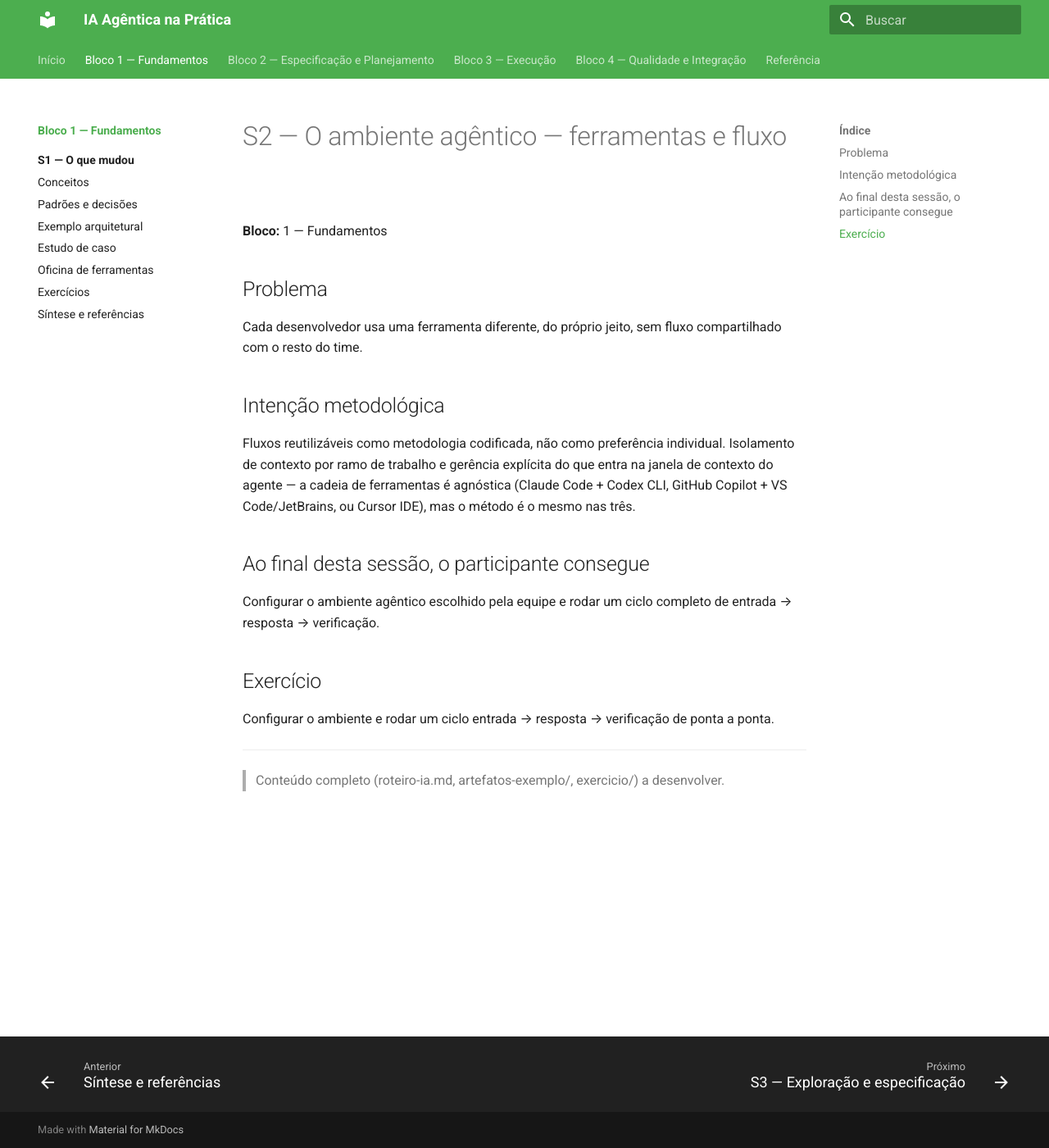
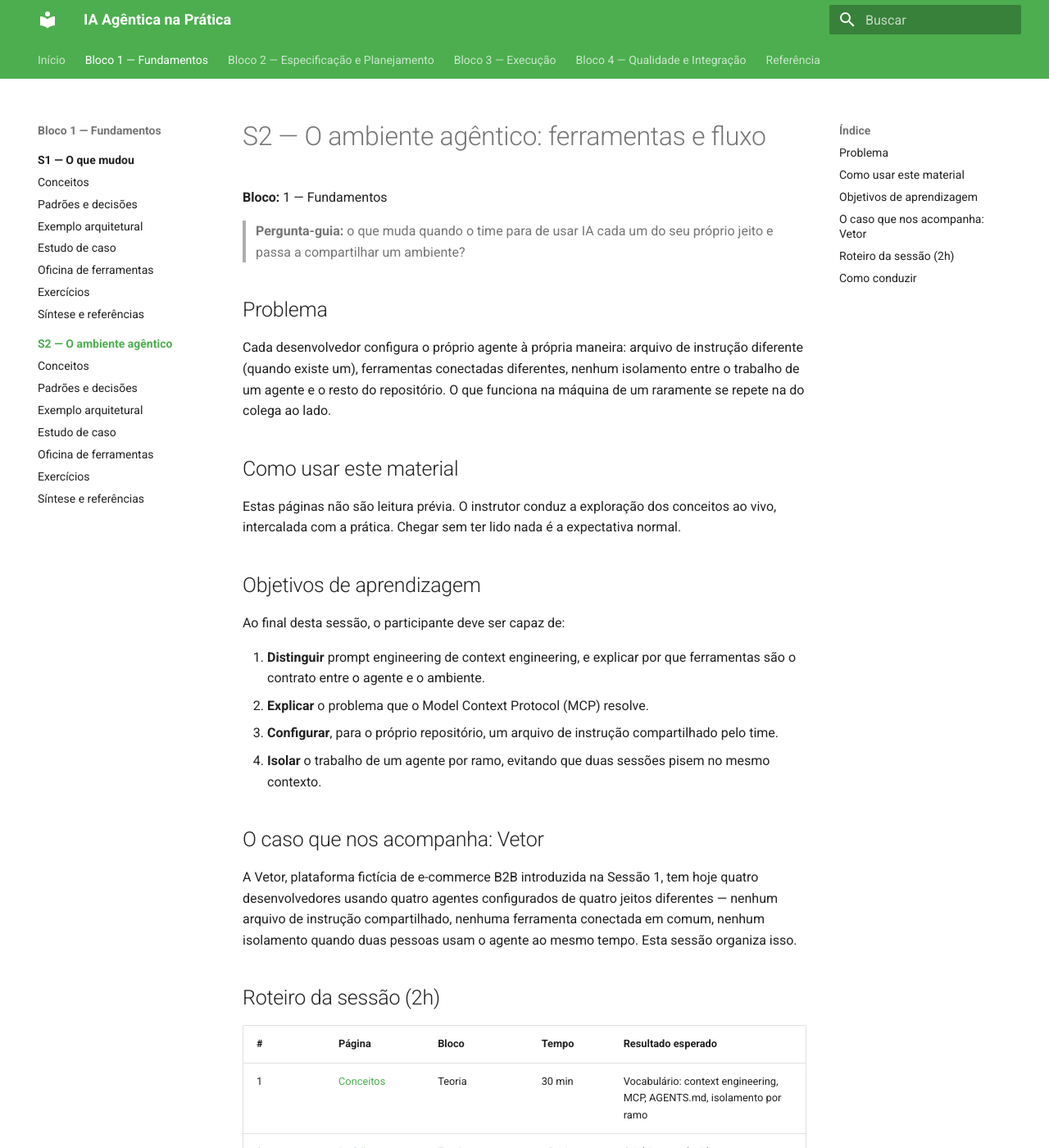
Before and after one commit to arkhibr/workshops-ia-agentica, an MkDocs documentation site: the page built from docs/sessao-02-ambiente-agentico/index.md, in a window 1280 px wide and 1400 px high. Shown: the whole window at 82% size. Built offline with MkDocs 1.6.1 and Material for MkDocs 9.7.7, drawn with Linux system fonts in a browser that asks for light colours; some of the changed text lies outside the part shown.

Commit message:
feat(s2): constrói o conteúdo completo da Sessão 2 (ambiente agêntico)
8 páginas no mesmo esqueleto validado na S1 (index, conceitos, padrões
e decisões, exemplo arquitetural, estudo de caso, oficina de
ferramentas, exercícios, síntese), com teoria fundamentada desde a
primeira versão:

- Context engineering (Anthropic, set. 2025) — evolução do prompt
  engineering, ferramentas como contrato entre agente e ambiente.
- Model Context Protocol (Anthropic, nov. 2024) — resolve o problema
  M×N de integrações entre modelos e ferramentas.
- AGENTS.md (OpenAI/Google/Cursor/Factory/Sourcegraph, ago. 2025,
  hoje sob a Agentic AI Foundation/Linux Foundation) — padrão aberto
  de arquivo de instrução, mais de 20 mil repositórios adotantes.
- Isolamento de contexto por git worktree como prática operacional.

Caso Vetor continua como fio condutor, restrito às páginas aplicadas
(exemplo arquitetural, estudo de caso, oficina, exercícios), nunca em
conceitos ou padrões e decisões. Verificação anti-cacoetes mecânica
aplicada e corrigida. mkdocs.yml atualizado com as 8 páginas aninhadas
no nav.

Co-Authored-By: Claude Sonnet 5 <noreply@anthropic.com>

```diff
--- a/docs/sessao-02-ambiente-agentico/index.md
+++ b/docs/sessao-02-ambiente-agentico/index.md
@@ -1,23 +1,47 @@
-# S2 — O ambiente agêntico — ferramentas e fluxo
+# S2 — O ambiente agêntico: ferramentas e fluxo
 
 **Bloco:** 1 — Fundamentos
 
+> **Pergunta-guia:** o que muda quando o time para de usar IA cada um do seu próprio jeito e passa a compartilhar um ambiente?
+
 ## Problema
 
-Cada desenvolvedor usa uma ferramenta diferente, do próprio jeito, sem fluxo compartilhado com o resto do time.
+Cada desenvolvedor configura o próprio agente à própria maneira: arquivo de instrução diferente (quando existe um), ferramentas conectadas diferentes, nenhum isolamento entre o trabalho de um agente e o resto do repositório. O que funciona na máquina de um raramente se repete na do colega ao lado.
 
-## Intenção metodológica
+## Como usar este material
 
-Fluxos reutilizáveis como metodologia codificada, não como preferência individual. Isolamento de contexto por ramo de trabalho e gerência explícita do que entra na janela de contexto do agente — a cadeia de ferramentas é agnóstica (Claude Code + Codex CLI, GitHub Copilot + VS Code/JetBrains, ou Cursor IDE), mas o método é o mesmo nas três.
+Estas páginas não são leitura prévia. O instrutor conduz a exploração dos conceitos ao vivo, intercalada com a prática. Chegar sem ter lido nada é a expectativa normal.
 
-## Ao final desta sessão, o participante consegue
+## Objetivos de aprendizagem
 
-Configurar o ambiente agêntico escolhido pela equipe e rodar um ciclo completo de entrada → resposta → verificação.
+Ao final desta sessão, o participante deve ser capaz de:
 
-## Exercício
+1. **Distinguir** prompt engineering de context engineering, e explicar por que ferramentas são o contrato entre o agente e o ambiente.
+2. **Explicar** o problema que o Model Context Protocol (MCP) resolve.
+3. **Configurar**, para o próprio repositório, um arquivo de instrução compartilhado pelo time.
+4. **Isolar** o trabalho de um agente por ramo, evitando que duas sessões pisem no mesmo contexto.
 
-Configurar o ambiente e rodar um ciclo entrada → resposta → verificação de ponta a ponta.
+## O caso que nos acompanha: Vetor
 
----
+A Vetor, plataforma fictícia de e-commerce B2B introduzida na Sessão 1, tem hoje quatro desenvolvedores usando quatro agentes configurados de quatro jeitos diferentes — nenhum arquivo de instrução compartilhado, nenhuma ferramenta conectada em comum, nenhum isolamento quando duas pessoas usam o agente ao mesmo tempo. Esta sessão organiza isso.
 
-> Conteúdo completo (roteiro-ia.md, artefatos-exemplo/, exercicio/) a desenvolver.
+## Roteiro da sessão (2h)
+
+| # | Página | Bloco | Tempo | Resultado esperado |
+|---|---|---|---|---|
+| 1 | [Conceitos](conceitos.md) | Teoria | 30 min | Vocabulário: context engineering, MCP, AGENTS.md, isolamento por ramo |
+| 2 | [Padrões e decisões](padroes-e-decisoes.md) | Teoria | 15 min | Critério para decidir o que configurar e quando conectar uma ferramenta externa |
+| 3 | [Exemplo arquitetural](exemplo-arquitetural.md) | Demonstração | 10 min | Ver, com a Vetor, o ambiente compartilhado montado do zero |
+| 4 | [Estudo de caso](estudo-de-caso.md) | Discussão em grupo | 15 min | Julgar se um incidente de contexto cruzado justifica isolamento formal |
+| 5 | [Oficina de ferramentas](oficina-de-ferramentas.md) | Prática guiada | 30 min | Três experimentos práticos com o próprio agente do participante |
+| 6 | [Exercícios](exercicios.md) | Prática avaliada | 15 min | Exercício-âncora: configurar e rodar um ciclo entrada → resposta → verificação |
+| — | [Síntese e referências](sintese-e-referencias.md) | Fechamento | 5 min | Checklist, autoavaliação e fontes completas |
+| | | | **120 min** | |
+
+## Como conduzir
+
+[Conceitos](conceitos.md) e [Padrões e decisões](padroes-e-decisoes.md) têm admonitions embutidos no texto — pare de verdade nesses pontos, não apenas leia a pergunta e siga em frente.
+
+Ao chegar na oficina, cada participante deve usar o próprio repositório real (ou um repositório de teste), não um exemplo genérico — o objetivo é que o arquivo de instrução configurado hoje continue existindo depois da sessão.
+
+**Próxima página:** [Conceitos](conceitos.md).
--- a/mkdocs.yml
+++ b/mkdocs.yml
@@ -42,7 +42,15 @@ nav:
           - Oficina de ferramentas: sessao-01-o-que-mudou/oficina-de-ferramentas.md
           - Exercícios: sessao-01-o-que-mudou/exercicios.md
           - Síntese e referências: sessao-01-o-que-mudou/sintese-e-referencias.md
-      - S2 — O ambiente agêntico: sessao-02-ambiente-agentico/index.md
+      - S2 — O ambiente agêntico:
+          - Visão geral: sessao-02-ambiente-agentico/index.md
+          - Conceitos: sessao-02-ambiente-agentico/conceitos.md
+          - Padrões e decisões: sessao-02-ambiente-agentico/padroes-e-decisoes.md
+          - Exemplo arquitetural: sessao-02-ambiente-agentico/exemplo-arquitetural.md
+          - Estudo de caso: sessao-02-ambiente-agentico/estudo-de-caso.md
+          - Oficina de ferramentas: sessao-02-ambiente-agentico/oficina-de-ferramentas.md
+          - Exercícios: sessao-02-ambiente-agentico/exercicios.md
+          - Síntese e referências: sessao-02-ambiente-agentico/sintese-e-referencias.md
   - Bloco 2 — Especificação e Planejamento:
       - S3 — Exploração e especificação: sessao-03-exploracao-especificacao/index.md
       - S4 — Regras formais com IA: sessao-04-regras-formais-com-ia/index.md
```
Also changed, not shown: docs/referencia/bibliografia.md (+11 -0 lines), docs/sessao-02-ambiente-agentico/conceitos.md (added, +48 -0 lines), docs/sessao-02-ambiente-agentico/estudo-de-caso.md (added, +26 -0 lines), docs/sessao-02-ambiente-agentico/exemplo-arquitetural.md (added, +48 -0 lines), docs/sessao-02-ambiente-agentico/exercicios.md (added, +108 -0 lines), docs/sessao-02-ambiente-agentico/oficina-de-ferramentas.md (added, +83 -0 lines), docs/sessao-02-ambiente-agentico/padroes-e-decisoes.md (added, +37 -0 lines), docs/sessao-02-ambiente-agentico/sintese-e-referencias.md (added, +40 -0 lines).
